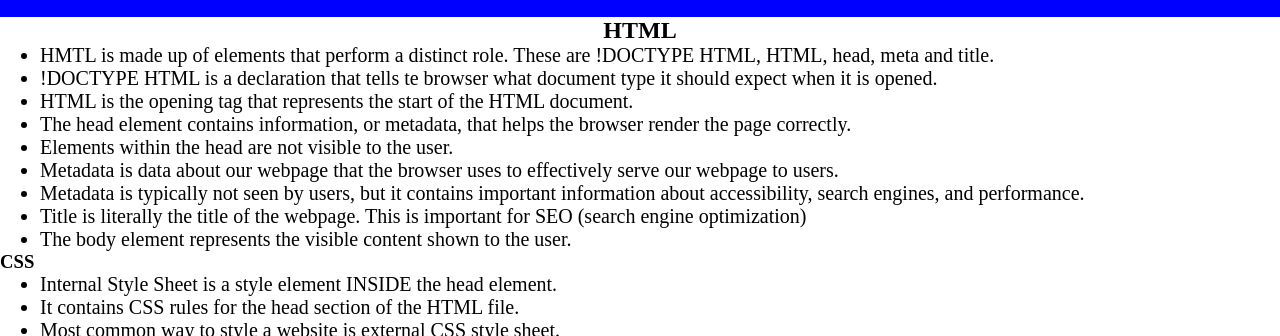
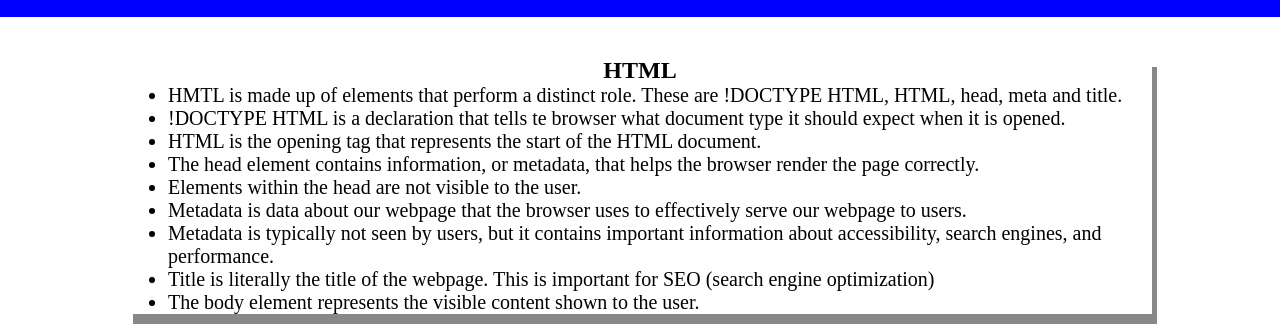
Before and after one commit to darrendoan/prework-study-, a plain HTML site: page index.html in a window 1280 px wide. Shown: the part 103-439 px from the top of the page. Drawn offline with Linux system fonts and the light colour scheme.

Commit message:
added .card

```diff
--- a/assets/style.css
+++ b/assets/style.css
@@ -33,3 +33,10 @@ p {
     text-align: center;
     font-size: 30px;
 }
+
+.card {
+    width: 80%;
+    margin: 40px auto;
+    border: 5px solic gray;
+    box-shadow: 5px 10px #888888;
+}
```
